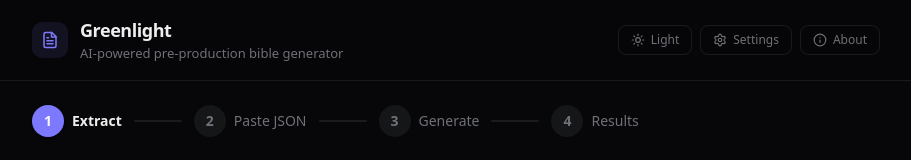
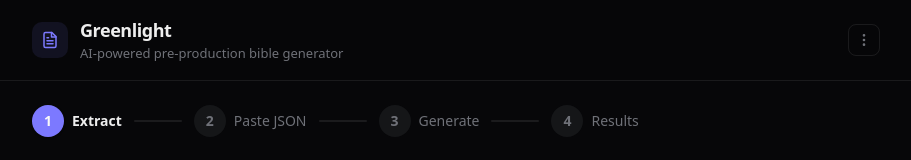
Before and after one commit to madebysan/greenlight, a Next.js app: page / in a window 1280 px wide. Shown: the top 160 px of the page, without its empty margins (184-1095 px from the left). Built offline with nearby package versions, Linux system fonts and the light colour scheme.

Commit message:
checkpoint: update wizard-shell.tsx

```diff
--- a/components/wizard/wizard-shell.tsx
+++ b/components/wizard/wizard-shell.tsx
@@ -1,7 +1,7 @@
 "use client";
 
-import { useState, useEffect, useCallback, type ReactNode } from "react";
-import { Settings, Info, RotateCcw, FileText, Download, Share2, Sun, Moon, Bookmark, Check } from "lucide-react";
+import { useState, useEffect, useCallback, useRef, type ReactNode } from "react";
+import { Settings, Info, RotateCcw, FileText, Download, Share2, Sun, Moon, Bookmark, Check, MoreVertical } from "lucide-react";
 import {
   Dialog,
   DialogContent,
@@ -67,6 +67,84 @@ function HeaderButton({
       {icon}
       {label}
     </button>
+  );
+}
+
+type MenuItem =
+  | { icon: ReactNode; label: string; onClick: () => void }
+  | "divider"
+  | null
+  | false;
+
+function MoreMenu({ items }: { items: MenuItem[] }) {
+  const [open, setOpen] = useState(false);
+  const ref = useRef<HTMLDivElement>(null);
+
+  useEffect(() => {
+    if (!open) return;
+    const onClick = (e: MouseEvent) => {
+      if (ref.current && !ref.current.contains(e.target as Node)) {
+        setOpen(false);
+      }
+    };
+    const onKey = (e: KeyboardEvent) => {
+      if (e.key === "Escape") setOpen(false);
+    };
+    document.addEventListener("mousedown", onClick);
+    document.addEventListener("keydown", onKey);
+    return () => {
+      document.removeEventListener("mousedown", onClick);
+      document.removeEventListener("keydown", onKey);
+    };
+  }, [open]);
+
+  // Collapse consecutive dividers and drop trailing/leading ones so the menu
+  // never renders an orphaned separator when conditional items are hidden.
+  const cleaned: ({ icon: ReactNode; label: string; onClick: () => void } | "divider")[] = [];
+  for (const it of items) {
+    if (!it) continue;
+    if (it === "divider") {
+      if (cleaned.length === 0) continue;
+      if (cleaned[cleaned.length - 1] === "divider") continue;
+      cleaned.push("divider");
+    } else {
+      cleaned.push(it);
+    }
+  }
+  while (cleaned.length && cleaned[cleaned.length - 1] === "divider") cleaned.pop();
+
+  return (
+    <div ref={ref} className="relative">
+      <button
+        onClick={() => setOpen((v) => !v)}
+        title="More options"
+        className="inline-flex items-center justify-center h-8 w-8 rounded-md border border-border text-muted-foreground hover:text-foreground hover:border-foreground/20 transition-colors"
+      >
+        <MoreVertical size={16} />
+      </button>
+      {open && (
+        <div className="absolute right-0 top-full mt-1.5 z-50 min-w-[220px] rounded-lg border border-border bg-popover shadow-lg py-1">
+          {cleaned.map((item, i) => {
+            if (item === "divider") {
+              return <div key={`d-${i}`} className="my-1 h-px bg-border/60" />;
+            }
+            return (
+              <button
+                key={`${i}-${item.label}`}
+                onClick={() => {
+                  item.onClick();
+                  setOpen(false);
+                }}
+                className="w-full flex items-center gap-2.5 px-3 py-2 text-[13px] text-foreground/80 hover:text-foreground hover:bg-muted/60 transition-colors text-left"
+              >
+                <span className="text-muted-foreground">{item.icon}</span>
+                <span>{item.label}</span>
+              </button>
+            );
+          })}
+        </div>
+      )}
+    </div>
   );
 }
 
@@ -287,50 +365,6 @@ export function WizardShell() {
             </div>
 
             <div className="flex items-center gap-2 ml-auto">
-              {hasActiveProject && jsonData && (
-                <HeaderButton
-                  icon={<FileText size={14} />}
-                  label="JSON"
-                  onClick={handleDownloadJson}
-                  title="Download screenplay JSON"
-                />
-              )}
-              {hasActiveProject && documents.some((d) => d.status === "done") && (
-                <>
-                  {process.env.NODE_ENV === "development" && (
-                    <HeaderButton
-                      icon={
-                        savingDemo === "saved" ? (
-                          <Check size={14} />
-                        ) : (
-                          <Bookmark size={14} />
-                        )
-                      }
-                      label={
-                        savingDemo === "saving"
-                          ? "Saving..."
-                          : savingDemo === "saved"
-                          ? "Saved"
-                          : "Save as demo"
-                      }
-                      onClick={handleSaveDemo}
-                      title="Snapshot current state as /demo (dev only)"
-                    />
-                  )}
-                  <HeaderButton
-                    icon={<Share2 size={14} />}
-                    label="Share"
-                    onClick={() => window.open("/share", "_blank")}
-                    title="Open shareable one-pager"
-                  />
-                  <HeaderButton
-                    icon={<Download size={14} />}
-                    label="Download All"
-                    onClick={handleDownloadAll}
-                    title="Download all documents"
-                  />
-                </>
-              )}
               {hasActiveProject && (
                 <HeaderButton
                   icon={<RotateCcw size={14} />}
@@ -339,23 +373,70 @@ export function WizardShell() {
                   title="Start a new project"
                 />
               )}
-              <HeaderButton
-                icon={theme === "dark" ? <Sun size={14} /> : <Moon size={14} />}
-                label={theme === "dark" ? "Light" : "Dark"}
-                onClick={toggleTheme}
-                title={theme === "dark" ? "Switch to light mode" : "Switch to dark mode"}
-              />
-              <HeaderButton
-                icon={<Settings size={14} />}
-                label="Settings"
-                onClick={() => setShowSettings(true)}
-                title="Settings"
-              />
-              <HeaderButton
-                icon={<Info size={14} />}
-                label="About"
-                onClick={() => setShowAbout(true)}
-                title="About Greenlight"
+              <MoreMenu
+                items={[
+                  hasActiveProject && documents.some((d) => d.status === "done")
+                    ? {
+                        icon: <Share2 size={14} />,
+                        label: "Share",
+                        onClick: () => window.open("/share", "_blank"),
+                      }
+                    : null,
+                  hasActiveProject && documents.some((d) => d.status === "done")
+                    ? {
+                        icon: <Download size={14} />,
+                        label: "Download all documents",
+                        onClick: handleDownloadAll,
+                      }
+                    : null,
+                  hasActiveProject && jsonData
+                    ? {
+                        icon: <FileText size={14} />,
+                        label: "Download JSON",
+                        onClick: handleDownloadJson,
+                      }
+                    : null,
+                  "divider",
+                  {
+                    icon: theme === "dark" ? <Sun size={14} /> : <Moon size={14} />,
+                    label: theme === "dark" ? "Switch to light mode" : "Switch to dark mode",
+                    onClick: toggleTheme,
+                  },
+                  {
+                    icon: <Settings size={14} />,
+                    label: "Settings",
+                    onClick: () => setShowSettings(true),
+                  },
+                  {
+                    icon: <Info size={14} />,
+                    label: "About",
+                    onClick: () => setShowAbout(true),
+                  },
+                  process.env.NODE_ENV === "development" &&
+                  hasActiveProject &&
+                  documents.some((d) => d.status === "done")
+                    ? "divider"
+                    : null,
+                  process.env.NODE_ENV === "development" &&
+                  hasActiveProject &&
+                  documents.some((d) => d.status === "done")
+                    ? {
+                        icon:
+                          savingDemo === "saved" ? (
+                            <Check size={14} />
+                          ) : (
+                            <Bookmark size={14} />
+                          ),
+                        label:
+                          savingDemo === "saving"
+                            ? "Saving snapshot..."
+                            : savingDemo === "saved"
+                            ? "Saved to /demo"
+                            : "Save as demo (dev)",
+                        onClick: handleSaveDemo,
+                      }
+                    : null,
+                ]}
               />
             </div>
           </div>
```
